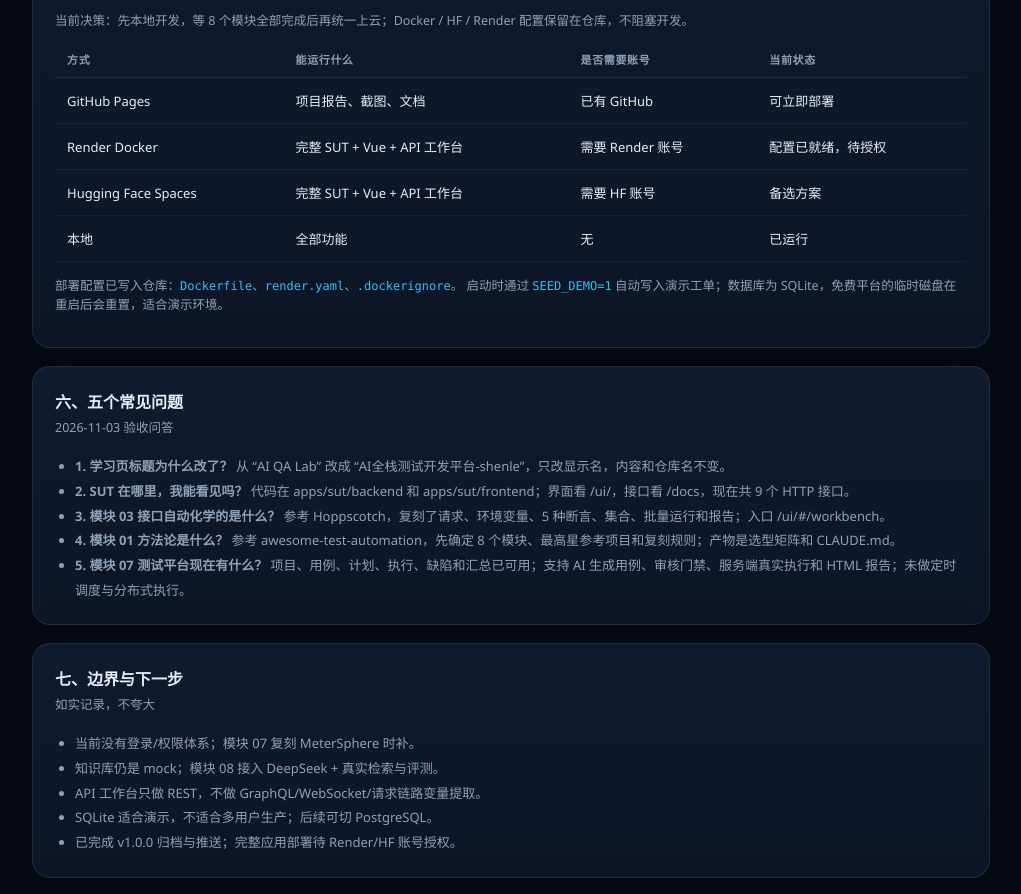
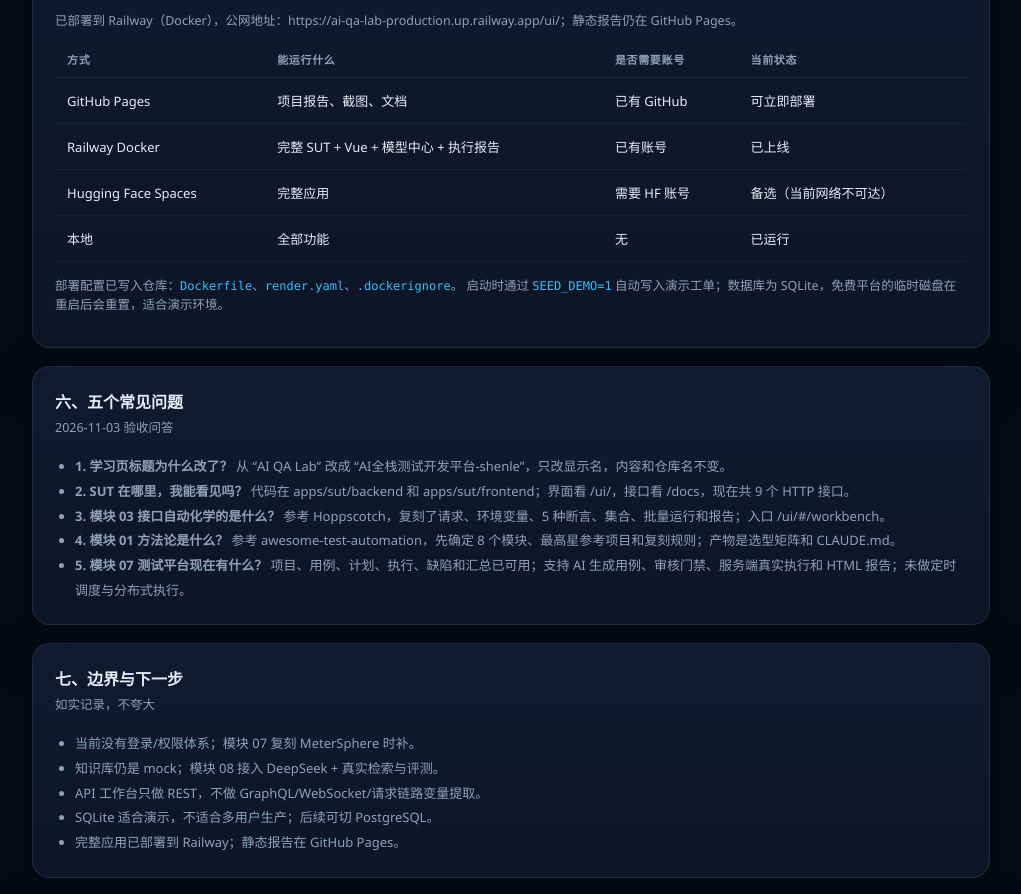
Before and after one commit to shenle2019/ai-qa-lab, a Vue app in the folder apps/sut/frontend/: page /#/report in a window 1280 px wide. Shown: the part 4180-5074 px from the top of the page, without its empty margins (254-1275 px from the left). Built offline with nearby package versions, Linux system fonts and the light colour scheme; no server answers.

Commit message:
docs: record Railway deployment and verification

```diff
--- a/apps/sut/frontend/src/views/Report.vue
+++ b/apps/sut/frontend/src/views/Report.vue
@@ -291,14 +291,14 @@ docker run -p 8000:8000 ai-qa-lab
       <div class="alert" style="border: 1px solid rgba(52, 211, 153, 0.28); color: #a7f3d0; background: rgba(52, 211, 153, 0.08)">
         结论：完整项目可以部署到公网；GitHub Pages 只能托管静态报告，FastAPI 后端需要容器平台（Render / Hugging Face Spaces / 任何 Docker 主机）。
       </div>
-      <p class="muted">当前决策：先本地开发，等 8 个模块全部完成后再统一上云；Docker / HF / Render 配置保留在仓库，不阻塞开发。</p>
+      <p class="muted">已部署到 Railway（Docker），公网地址：https://ai-qa-lab-production.up.railway.app/ui/；静态报告仍在 GitHub Pages。</p>
       <div class="table-wrap">
         <table>
           <thead><tr><th>方式</th><th>能运行什么</th><th>是否需要账号</th><th>当前状态</th></tr></thead>
           <tbody>
             <tr><td>GitHub Pages</td><td>项目报告、截图、文档</td><td>已有 GitHub</td><td>可立即部署</td></tr>
-            <tr><td>Render Docker</td><td>完整 SUT + Vue + API 工作台</td><td>需要 Render 账号</td><td>配置已就绪，待授权</td></tr>
-            <tr><td>Hugging Face Spaces</td><td>完整 SUT + Vue + API 工作台</td><td>需要 HF 账号</td><td>备选方案</td></tr>
+            <tr><td>Railway Docker</td><td>完整 SUT + Vue + 模型中心 + 执行报告</td><td>已有账号</td><td>已上线</td></tr>
+            <tr><td>Hugging Face Spaces</td><td>完整应用</td><td>需要 HF 账号</td><td>备选（当前网络不可达）</td></tr>
             <tr><td>本地</td><td>全部功能</td><td>无</td><td>已运行</td></tr>
           </tbody>
         </table>
@@ -335,7 +335,7 @@ docker run -p 8000:8000 ai-qa-lab
         <li>知识库仍是 mock；模块 08 接入 DeepSeek + 真实检索与评测。</li>
         <li>API 工作台只做 REST，不做 GraphQL/WebSocket/请求链路变量提取。</li>
         <li>SQLite 适合演示，不适合多用户生产；后续可切 PostgreSQL。</li>
-        <li>已完成 v1.0.0 归档与推送；完整应用部署待 Render/HF 账号授权。</li>
+        <li>完整应用已部署到 Railway；静态报告在 GitHub Pages。</li>
       </ul>
     </article>
 
```
Also changed, not shown: 3 other files (tests, documents, lock files or other folders).
